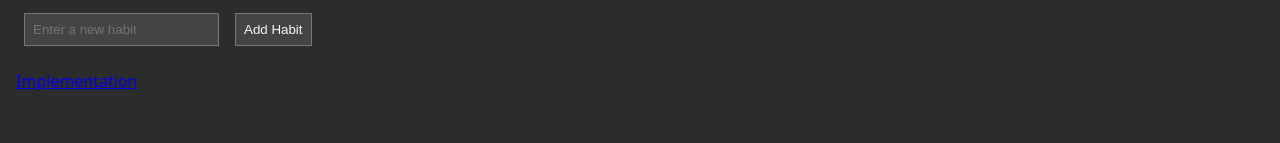
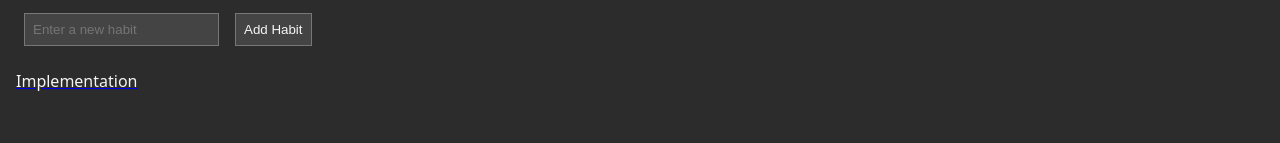
Before and after one commit to Sullynobugz/capstone-project, a Next.js app: page / in a window 1280 px wide. Shown: the part 157-300 px from the top of the page. Built offline with nearby package versions, Linux system fonts and the light colour scheme.

Commit message:
styling and split up components

```diff
--- a/components/AddHabits/AddHabits.js
+++ b/components/AddHabits/AddHabits.js
@@ -107,7 +107,9 @@ const AddHabits = () => {
       </List>
       <div>
         <Link href="/implementation">
-          <div>Implementation</div>
+          <div style={{ color: "#f5f5f5", textDecoration: "none" }}>
+            Implementation
+          </div>
         </Link>
       </div>
     </Container>
--- a/components/Implementation/HabitSelect.js
+++ b/components/Implementation/HabitSelect.js
@@ -6,6 +6,7 @@ const HabitSelectContainer = styled.div`
   display: flex;
   align-items: center;
   justify-content: flex-start;
+  margin-bottom: 32px;
 `;
 
 const HabitSelectButton = styled.button`
@@ -13,6 +14,7 @@ const HabitSelectButton = styled.button`
   background-color: transparent;
   font-size: 1.5rem;
   cursor: pointer;
+  color: white;
 `;
 
 const HabitSelectDropdown = styled.div`
```
